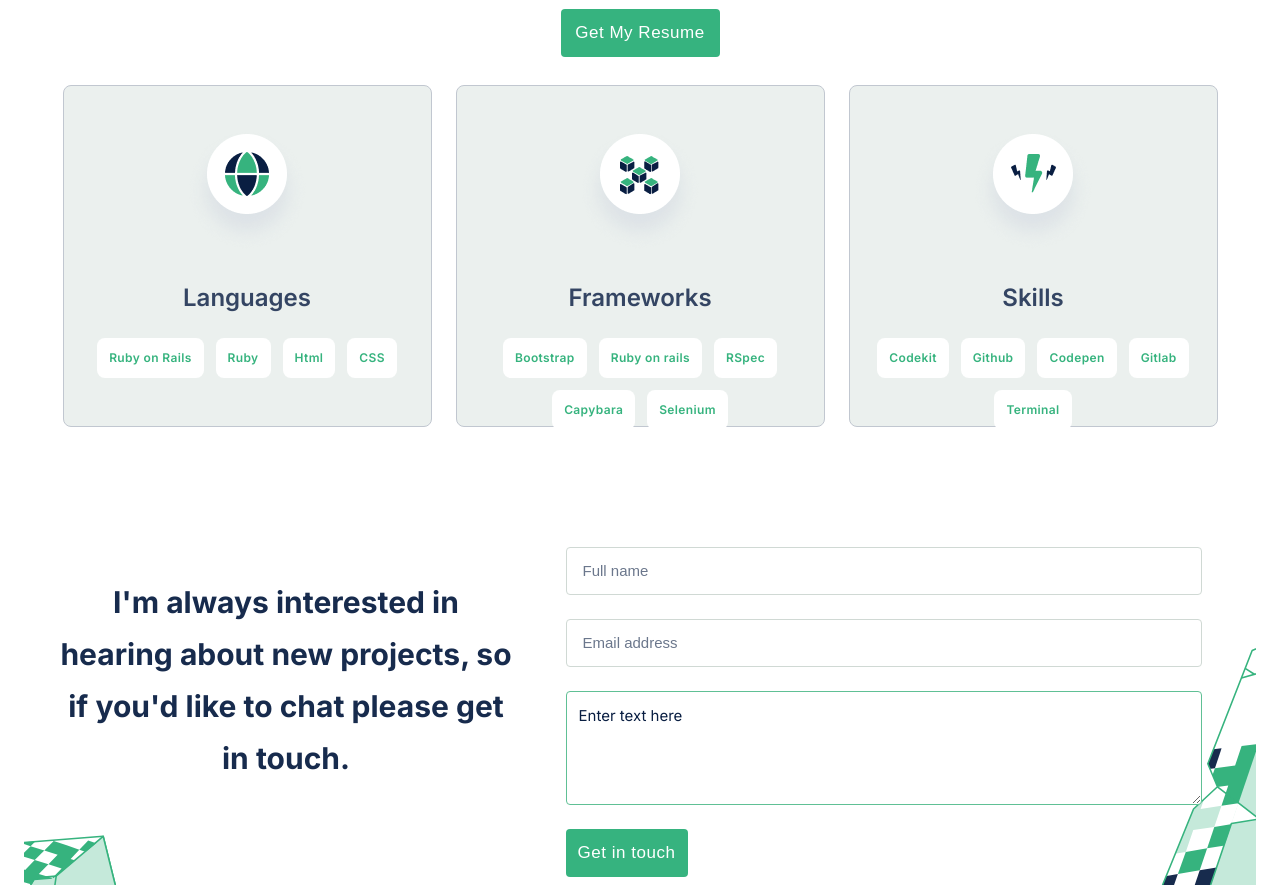
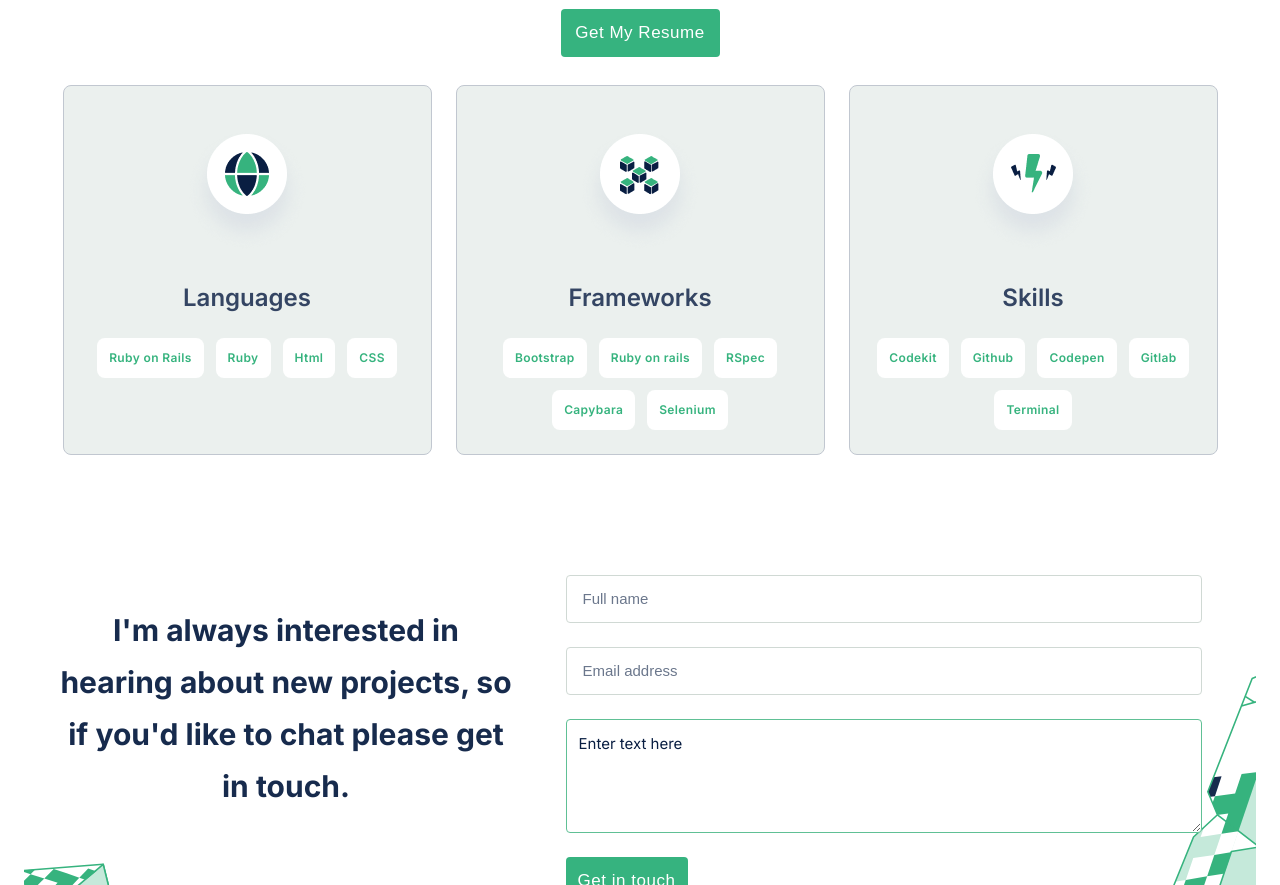
Before and after one commit to bamsi/portfolio, a website: page index.html in a window 1280 px wide. Shown: the part 2806-3691 px from the top of the page. Drawn offline with Linux system fonts and the light colour scheme.

Commit message:
fix itemlist layout

```diff
--- a/css/style.css
+++ b/css/style.css
@@ -13,7 +13,8 @@
 }
 
 h1,
-h2,h3 {
+h2,
+h3 {
   font-weight: 700;
   font-size: 40px;
   line-height: 52px;
@@ -314,8 +315,7 @@
     display: flex;
     flex-direction: column;
     align-items: center;
-    background-image:
-      url("../images/about-me-desktop1.svg"),
+    background-image: url("../images/about-me-desktop1.svg"),
       url("../images/about-me-desktop2.svg");
     background-position: right top, left bottom;
     background-repeat: no-repeat, no-repeat;
@@ -383,7 +383,6 @@
   border: 1px solid #c1c7d0;
   border-radius: 8px;
   background: #ebf0ee;
-  height: 342px;
 }
 
 /** display grid for medium version **/
@@ -409,6 +408,7 @@
   flex-direction: column;
   align-items: center;
   margin-bottom: 24px;
+  padding-bottom: 24px;
 }
 
 .item-list .icon {
@@ -522,8 +522,7 @@
     flex-direction: column;
     align-items: center;
     width: 100%;
-    background-image:
-      url("../images/contact-section-1.svg"),
+    background-image: url("../images/contact-section-1.svg"),
       url("../images/contact-section-2.svg"),
       url("../images/contact-form-illustratoin-3-desktop.svg");
     background-repeat: no-repeat, no-repeat, no-repeat;
```
